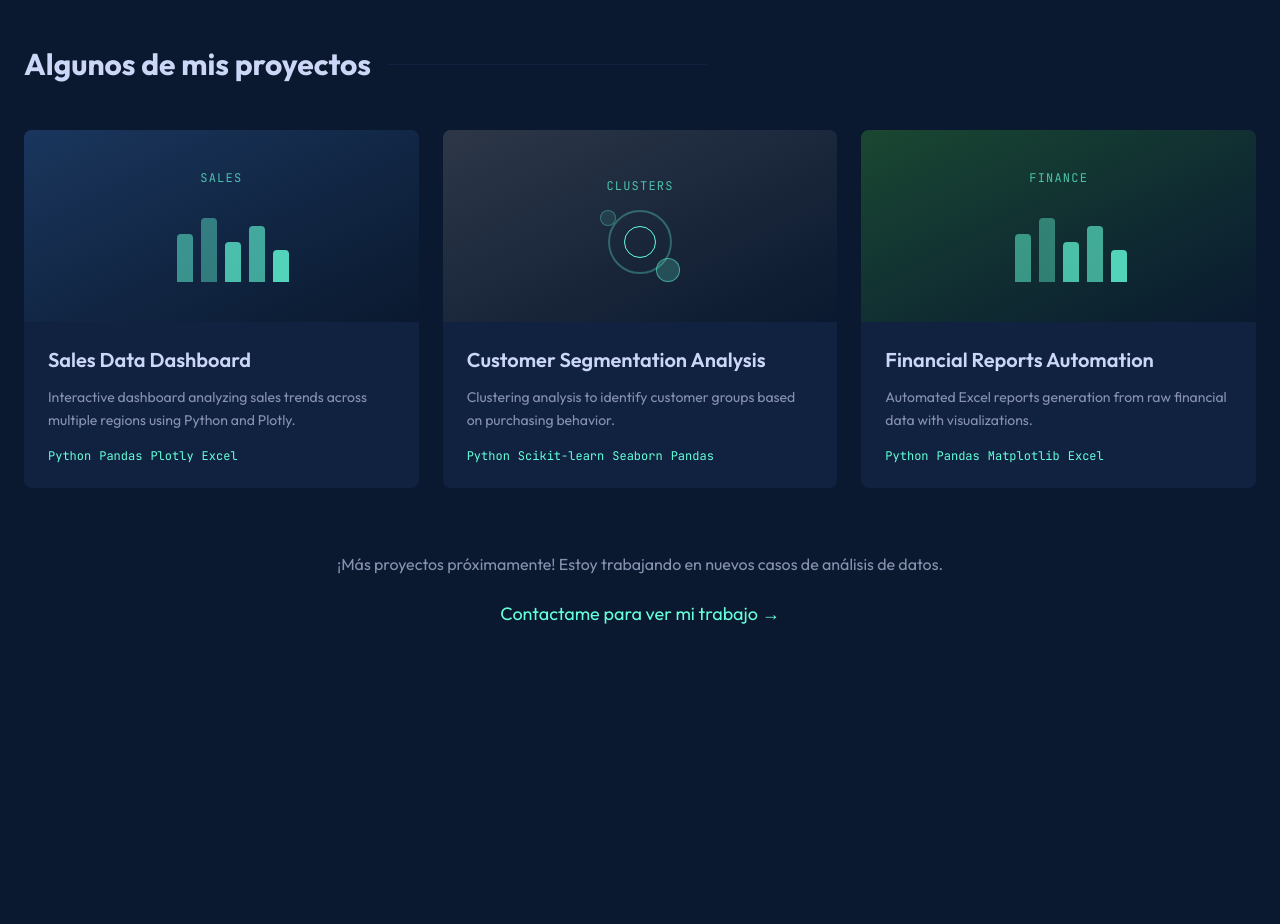
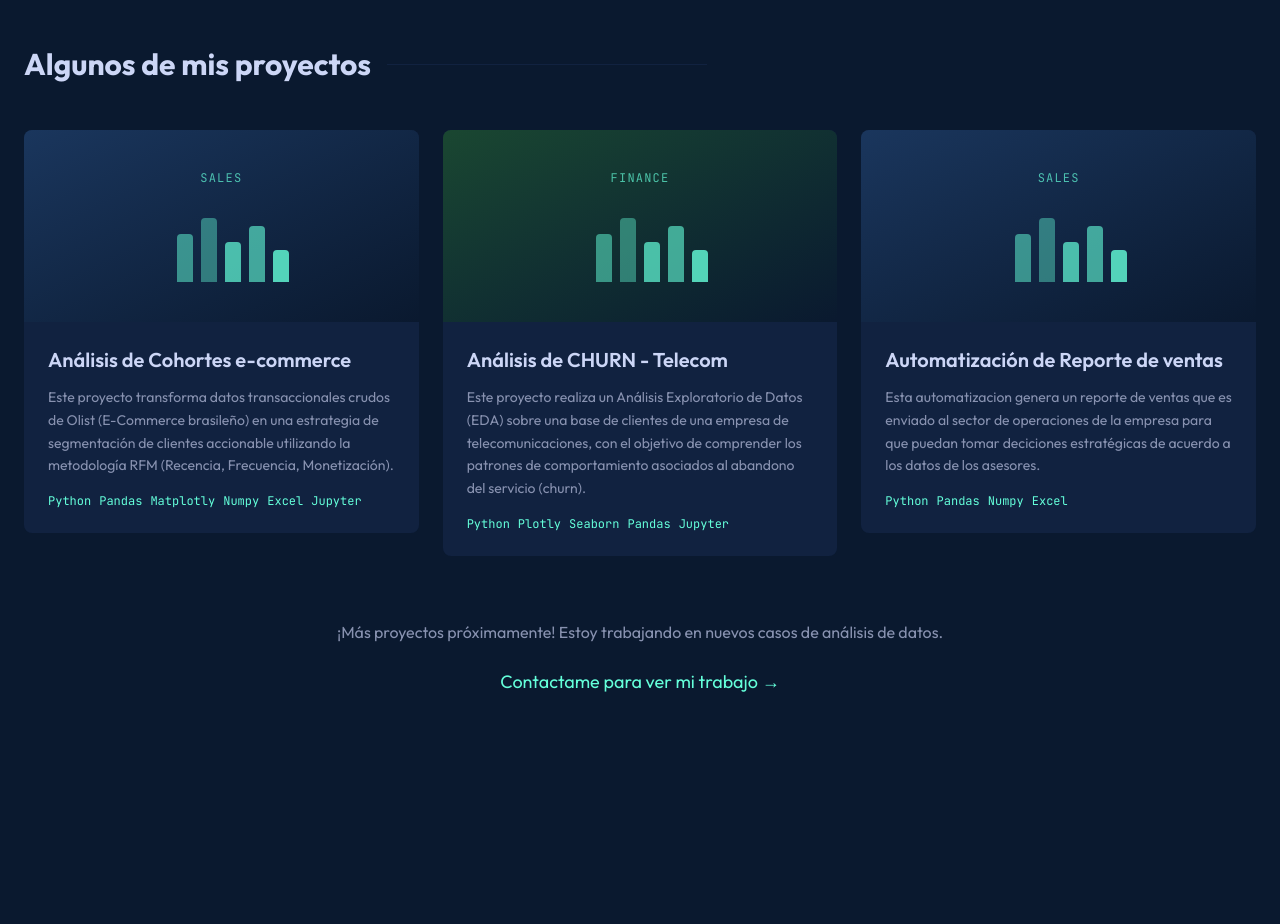
Before and after one commit to Caero-Nahuel/Portfolio-Nahuel-Caero, a React (Vite) app: page / in a window 1280 px wide. Shown: the part 2620-3544 px from the top of the page. Built offline with nearby package versions, Linux system fonts and the light colour scheme.

Commit message:
Refactor: Agregando dos proyectos

```diff
--- a/src/components/Projects.jsx
+++ b/src/components/Projects.jsx
@@ -3,26 +3,26 @@ import AnimatedSection from './AnimatedSection';
 const projects = [
   {
     id: 1,
-    title: 'Sales Data Dashboard',
-    description: 'Interactive dashboard analyzing sales trends across multiple regions using Python and Plotly.',
-    technologies: ['Python', 'Pandas', 'Plotly', 'Excel'],
+    title: 'Análisis de Cohortes e-commerce',
+    description: 'Este proyecto transforma datos transaccionales crudos de Olist (E-Commerce brasileño) en una estrategia de segmentación de clientes accionable utilizando la metodología RFM (Recencia, Frecuencia, Monetización).',
+    technologies: ['Python', 'Pandas', 'Matplotly', 'Numpy', 'Excel', 'Jupyter'],
     image: 'sales',
-    github: 'https://github.com/Caero-Nahuel/sales-dashboard',
+    github: 'https://github.com/Caero-Nahuel/Proyecto-analisis-de-cohortes-ecommerce',
   },
   {
     id: 2,
-    title: 'Customer Segmentation Analysis',
-    description: 'Clustering analysis to identify customer groups based on purchasing behavior.',
-    technologies: ['Python', 'Scikit-learn', 'Seaborn', 'Pandas'],
-    image: 'clustering',
-    github: 'https://github.com/Caero-Nahuel/customer-segmentation',
+    title: 'Análisis de CHURN - Telecom',
+    description: 'Este proyecto realiza un Análisis Exploratorio de Datos (EDA) sobre una base de clientes de una empresa de telecomunicaciones, con el objetivo de comprender los patrones de comportamiento asociados al abandono del servicio (churn).',
+    technologies: ['Python', 'Plotly', 'Seaborn', 'Pandas', 'Jupyter'],
+    image: 'financial',
+    github: 'https://github.com/Caero-Nahuel/Analisis-de-CHURN-de-Clientes-Telecom-Industry',
   },
   {
     id: 3,
-    title: 'Financial Reports Automation',
-    description: 'Automated Excel reports generation from raw financial data with visualizations.',
-    technologies: ['Python', 'Pandas', 'Matplotlib', 'Excel'],
-    image: 'financial',
+    title: 'Automatización de Reporte de ventas',
+    description: 'Esta automatizacion genera un reporte de ventas que es enviado al sector de  operaciones de la empresa para que puedan tomar deciciones estratégicas de acuerdo a los datos de los asesores.',
+    technologies: ['Python', 'Pandas', 'Numpy', 'Excel'],
+    image: 'sales',
     github: 'https://github.com/Caero-Nahuel/financial-reports',
   },
 ];
```
Also changed, not shown: 3 other files (tests, documents, lock files or other folders).
